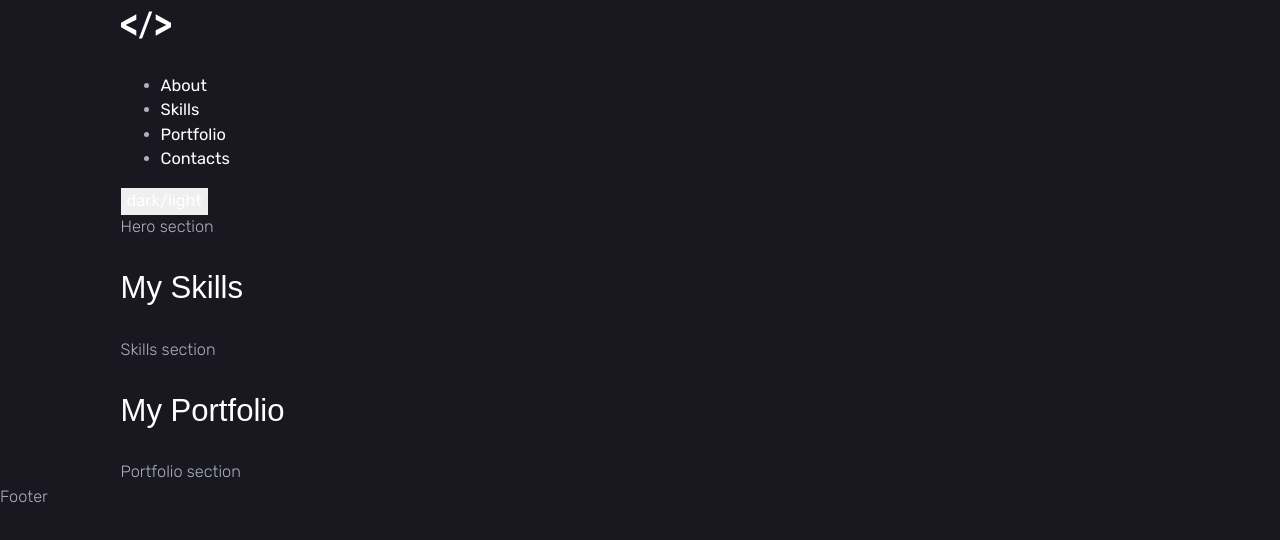
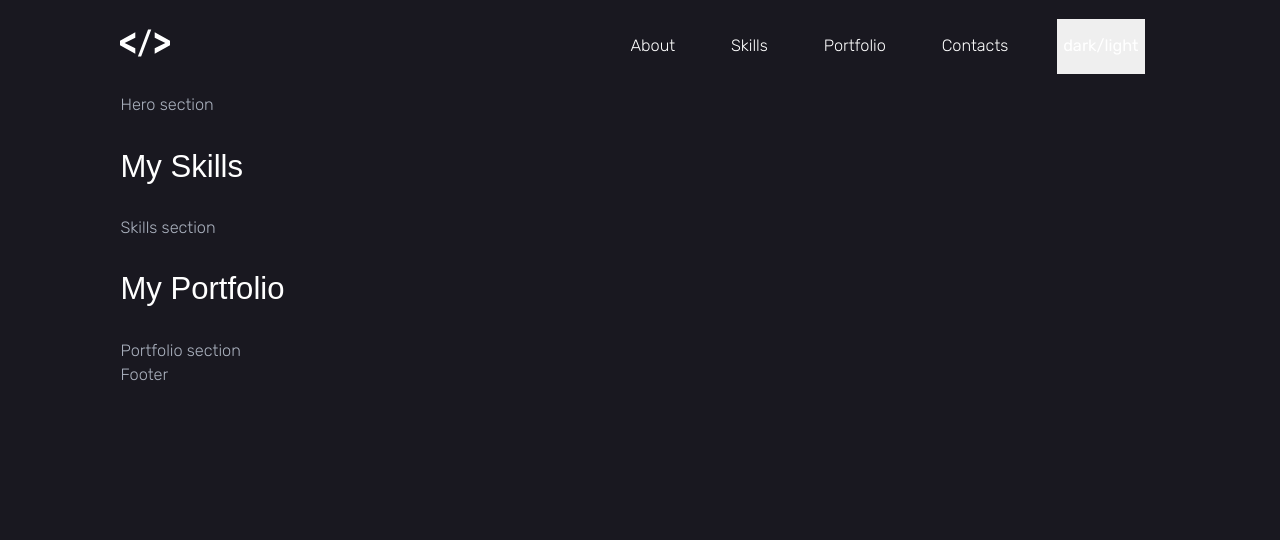
Before and after one commit to alexborovdev/personal-website, a React (Vite) app: page / in a window 1280 px wide. Shown: the top 540 px of the page. Built offline with nearby package versions, Linux system fonts and the light colour scheme; a web font is replaced by a local one.

Commit message:
feat: add Header styles

```diff
--- a/src/app/styles/variables.scss
+++ b/src/app/styles/variables.scss
@@ -3,7 +3,7 @@
 :root {
   --text-color-light: #FFFFFF;
   --text-color-light-2: #ABB2BF;
-  --text-color-dark: #1d2025;
+  --text-color-dark: #191820;
 
   --color-accent: #c778dd;
 
@@ -13,5 +13,5 @@
   --transition-duration: 0.2s;
 
   --container-width: #{rem(1024)};
-  --container-padding-x: #{rem(40)};
+  --container-padding-x: #{fluid(175, 30)};
 }
--- a/src/sections/Footer/Footer.tsx
+++ b/src/sections/Footer/Footer.tsx
@@ -1,6 +1,8 @@
 const Footer = () => {
   return (
-    <footer id="footer">Footer</footer>
+    <footer id="footer">
+      <div className="container">Footer</div>
+    </footer>
   )
 }
 
--- a/src/sections/Header/Header.module.scss
+++ b/src/sections/Header/Header.module.scss
@@ -0,0 +1,31 @@
+@use '@/shared/tools' as *;
+
+.content {
+  padding-block: fluid(20, 15);
+  display: flex;
+  justify-content: space-between;
+  align-items: center;
+}
+
+.wrapper {
+  display: flex;
+  column-gap: fluid(40, 25);
+}
+
+.list {
+  display: flex;
+  column-gap: fluid(30, 20);
+}
+
+.item {
+  @include tablet {
+    &:not(:last-child) {
+      display: none;
+    }
+  }
+}
+
+.link {
+  font-weight: 300;
+  padding: rem(15);
+}
--- a/src/sections/Header/Header.tsx
+++ b/src/sections/Header/Header.tsx
@@ -31,11 +31,11 @@ const Header = () => {
   return (
     <header id="header">
       <div className={`container ${styles.content}`}>
-        <div className={styles.logo}>
-          <a className={styles.logoLink}
-             href="#"
-             title="Scroll to top"
-             aria-label="Scroll to top">
+        <div>
+          <a
+            href="#"
+            title="Scroll to top"
+            aria-label="Scroll to top">
             <svg
               aria-hidden="true"
               height="50px"
@@ -61,7 +61,7 @@ const Header = () => {
           </a>
         </div>
         <div className={styles.wrapper}>
-          <nav className={styles.navigation} aria-label="Main navigation">
+          <nav aria-label="Main navigation">
             <ul className={styles.list}>
               {navMenu.map(({ id, label, title, url }) => {
                 return (
```
